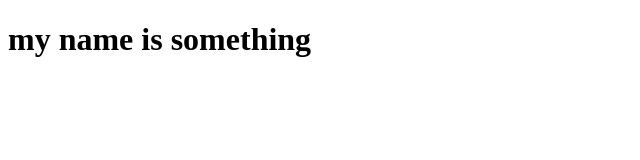
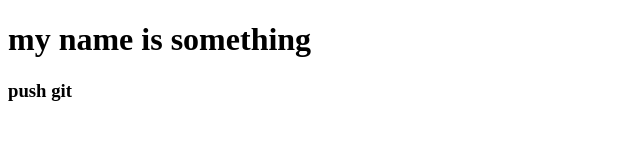
Before and after one commit to sakib115/index.html, a plain HTML site: page index.html in a window 1280 px wide. Shown: the full height of the page, 0-640 px from the left. Drawn offline with Linux system fonts and the light colour scheme.

Commit message:
git push

```diff
--- a/index.html
+++ b/index.html
@@ -7,5 +7,6 @@
 </head>
 <body>
     <h1>my name is something</h1>
+    <h3>push git</h3>
 </body>
 </html>
```
